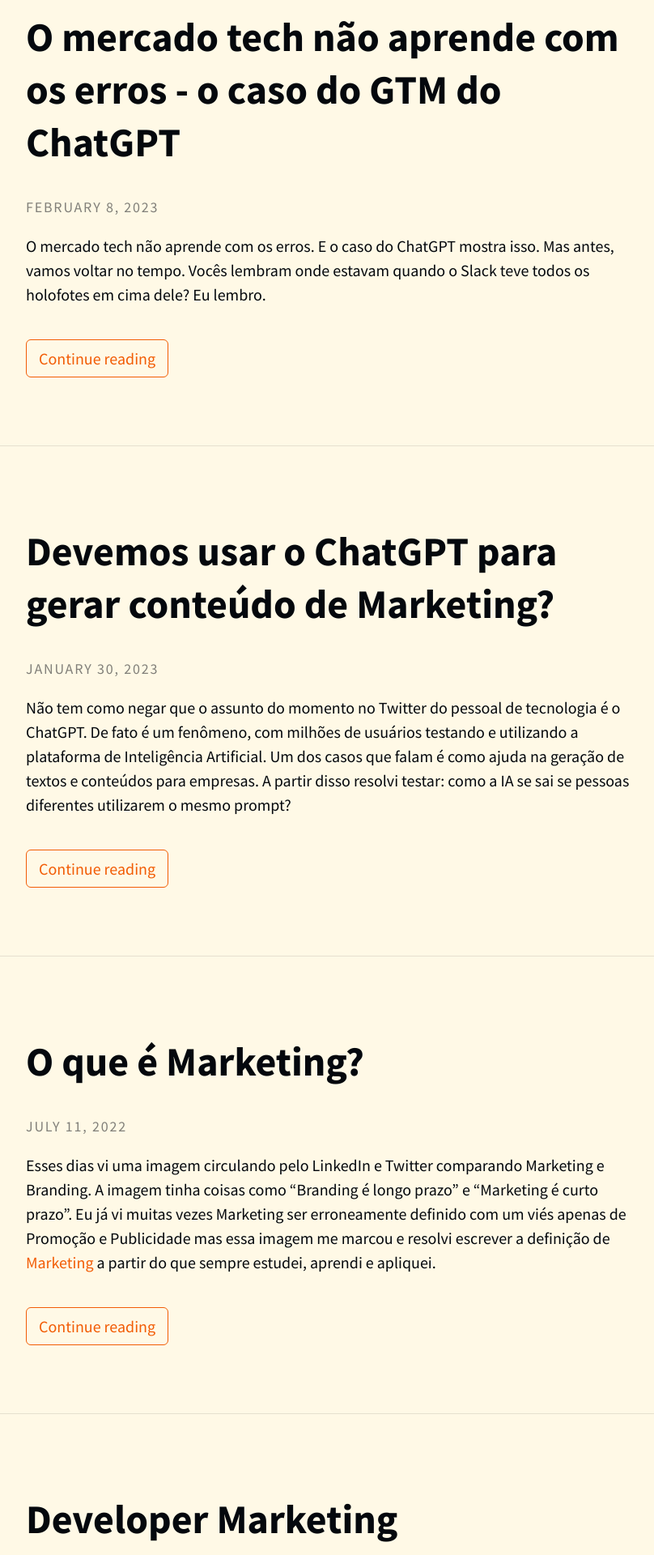
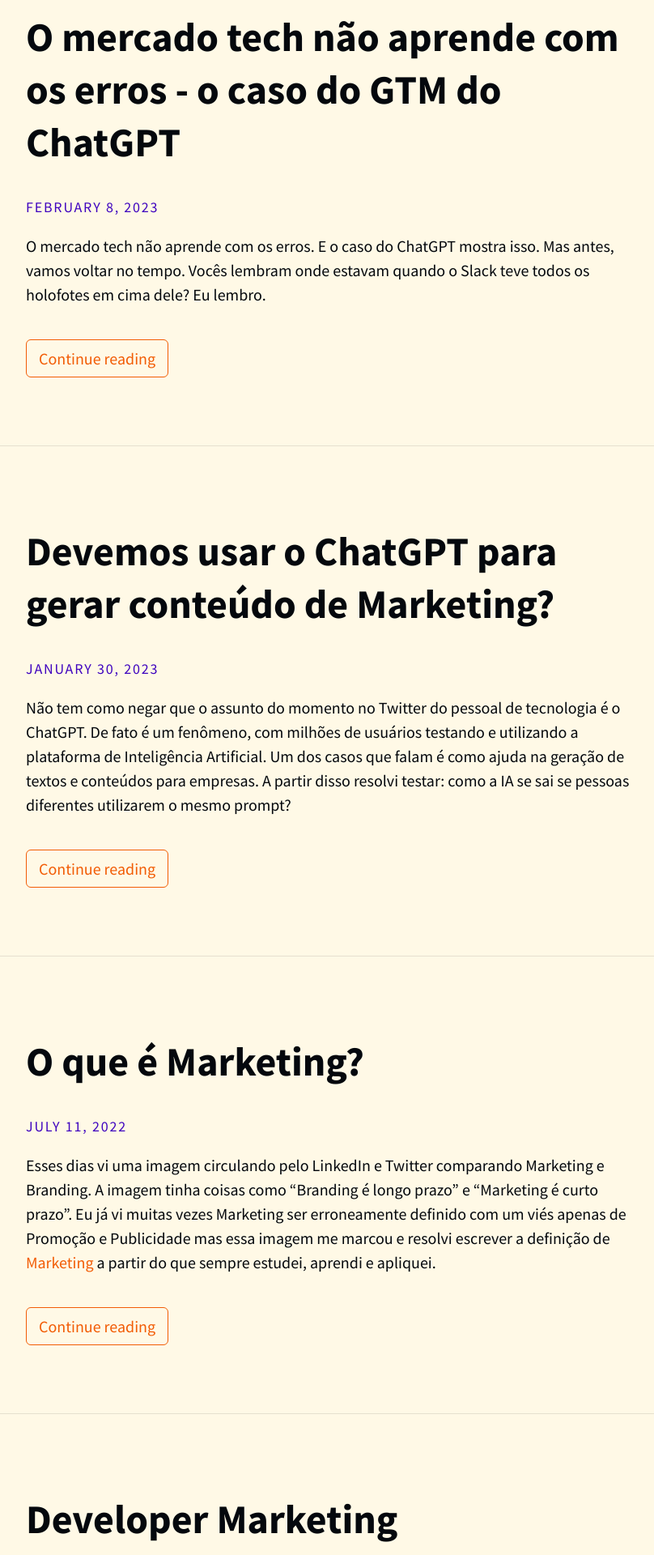
Before and after one commit to felipecbarbosa/felipecbarbosa.github.io, a Jekyll site: the page built from index.html, in a window 1280 px wide. Shown: the part 433-2353 px from the top of the page at 81% size, without its empty margins (224-1032 px from the left). Built offline with Jekyll 4.4.1, drawn with Linux system fonts in a browser that asks for light colours; nearby versions of some CDN libraries; the list of posts is cut into pages by our own code; comment, search, counter and statistics services are not loaded.

Commit message:
Changed date color

```diff
--- a/_sass/layouts/_posts.scss
+++ b/_sass/layouts/_posts.scss
@@ -22,7 +22,7 @@ header {
     margin: 0;
   }
   .meta {
-    color: rgba($text-color, .5);
+    color: #3f04bf;
     font-size: 0.9em;
     letter-spacing: 0.1em;
     margin: 0;
```
